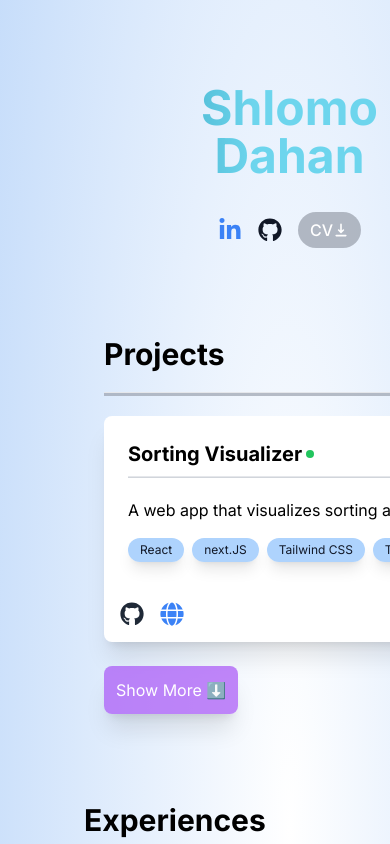
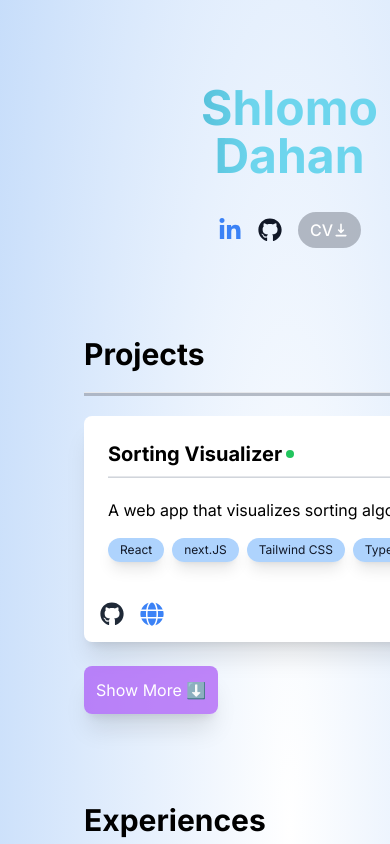
Before and after one commit to shlomomdahan/shlomodahan, a Next.js app: page / in a window 390 px wide. Shown: the top 844 px of the page. Built offline with nearby package versions, Linux system fonts and the light colour scheme.

Commit message:
fix responsiveness

```diff
--- a/src/components/Projects.tsx
+++ b/src/components/Projects.tsx
@@ -26,7 +26,7 @@ export const Projects = () => {
   const isExpanded = visibleProjects === projectsData.length;
 
   return (
-    <div className="w-full p-1 mx-5 mb-20">
+    <div className="w-full p-1 mb-20">
       <h1 className="text-3xl font-bold mb-5">Projects</h1>
       <Separator />
       <div className="grid grid-cols-1 md:grid-cols-2 xl:grid-cols-3 3.5xl:grid-cols-4 gap-10">
```
